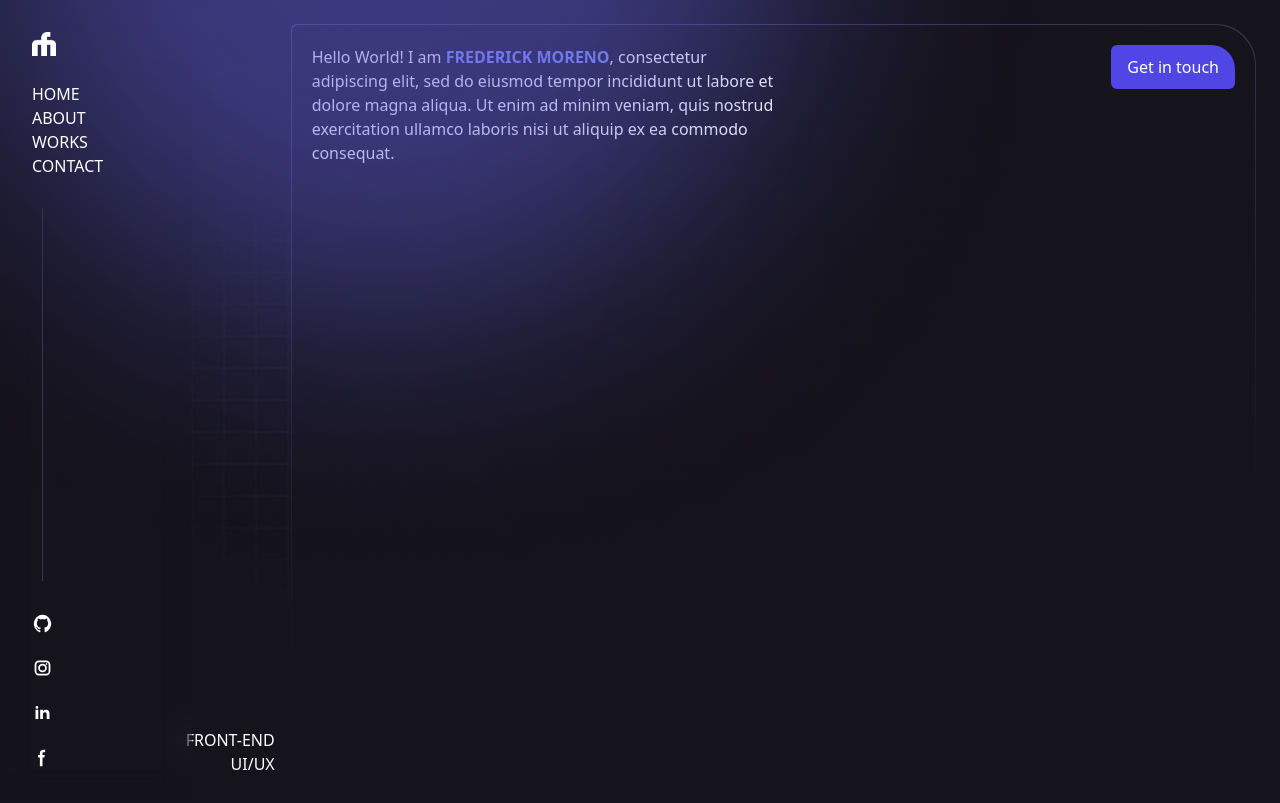
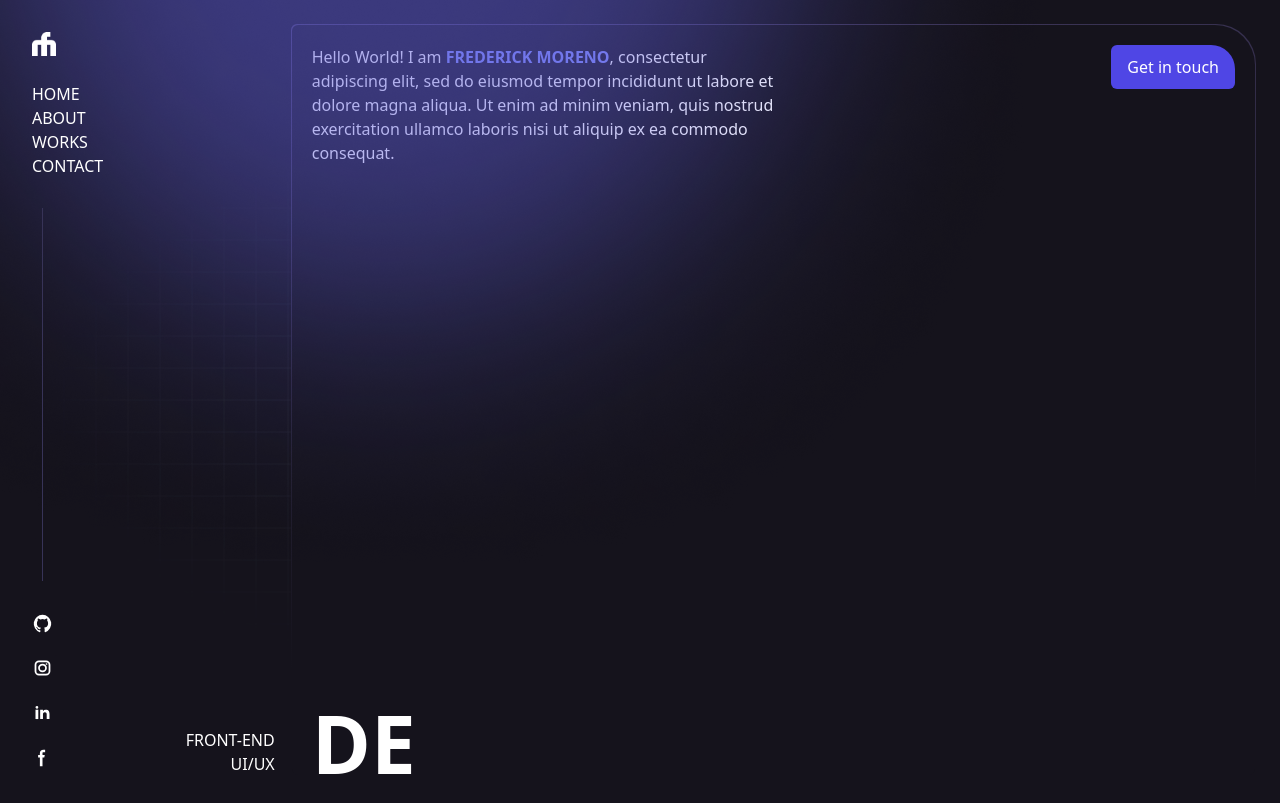
Before and after one commit to fwedwicc/FM-Portfolio, a React (Vite) app in the folder fm-portfolio/: page / in a window 1280 px wide. Built offline with nearby package versions, Linux system fonts and the light colour scheme.

Commit message:
Added initial heading style in hero section

```diff
--- a/fm-portfolio/src/assets/index.js
+++ b/fm-portfolio/src/assets/index.js
@@ -4,6 +4,7 @@ import facebook from './facebook.svg'
 import linkedin from './linkedin.svg'
 import glow01 from './glow01.png'
 import grid from './grid.png'
+import FMlogo from './FM-logo.png'
 
 export {
   github,
@@ -12,4 +13,5 @@ export {
   linkedin,
   glow01,
   grid,
+  FMlogo,
 }
--- a/fm-portfolio/src/components/Hero.jsx
+++ b/fm-portfolio/src/components/Hero.jsx
@@ -13,17 +13,26 @@ const Hero = () => {
         </div>
         {/* Right Container */}
         <div className='rounded-md rounded-tr-[2.5rem] h-full p-[1px] bg-border-gradient'>
-          <div className='rounded-md rounded-tr-[2.5rem] h-full p-5 bg-[#15131C]'>
+          <div className='rounded-md rounded-tr-[2.5rem] h-full p-5 bg-[#15131C] flex flex-col justify-between'>
             {/* Top side */}
             <div className='grid lg:grid-cols-2 grid-cols-1 lg:space-y-0 space-y-4'>
               <div>
                 <p className='text-white'>Hello World! I am <span className='font-semibold text-indigo-400'>FREDERICK MORENO</span>, consectetur adipiscing elit, sed do eiusmod tempor incididunt ut labore et dolore magna aliqua. Ut enim ad minim veniam, quis nostrud exercitation ullamco laboris nisi ut aliquip ex ea commodo consequat.</p>
               </div>
               <div className='flex lg:justify-end lg:items-start'>
-                <Button text={'Get in touch'} styles={'sm:rounded-tr-[1.5rem]'}></Button>
+                <Button text={'Get in touch'} styles={'lg:rounded-tr-[1.5rem] sm:rounded-md md:rounded-md z-10'}></Button>
               </div>
             </div>
             {/* Bottom Side */}
+            <div className='flex items-start '>
+              <h1 className=''>
+                <span>DE</span>
+                <div class="message">
+                  <div class="word1">veloper</div>
+                  <div class="word2">signer</div>
+                </div>
+              </h1>
+            </div>
           </div>
         </div>
       </div>
--- a/fm-portfolio/src/components/Sidebar.jsx
+++ b/fm-portfolio/src/components/Sidebar.jsx
@@ -1,17 +1,16 @@
 import React, { useState } from 'react';
-import logo from '../assets/FM-logo.png';
+import { FMlogo } from '../assets';
 import { Socials, navLinks } from '../constants';
 
 const Sidebar = () => {
   const [isOpen, setIsOpen] = useState(false);
-
   const toggleSidebar = () => setIsOpen(!isOpen);
 
   return (
     <>
       <ToggleButton onClick={toggleSidebar} />
       <aside
-        className={`fixed lg:flex w-[12rem] h-screen flex-col py-8 px-8 backdrop-blur-lg lg:bg-transparent justify-between z-10 transform transition-all duration-500 ease-in-out ${isOpen ? 'translate-x-0 visible flex' : '-translate-x-full invisible flex'
+        className={`fixed lg:flex w-[12rem] h-screen flex-col py-8 px-8 lg:backdrop-blur-none backdrop-blur-lg justify-between z-20 transform transition-all duration-500 ease-in-out ${isOpen ? 'translate-x-0 visible flex' : '-translate-x-full invisible flex'
           } lg:translate-x-0 lg:visible flex`}
       >
         <div className="flex flex-col space-y-7 flex-grow">
@@ -38,7 +37,7 @@ const ToggleButton = ({ onClick }) => (
 
 const HeaderLogo = ({ onClick }) => (
   <div className="flex justify-between items-center">
-    <img src={logo} alt="FM-logo" className="lg:w-[1.5rem] lg:h-[1.5rem] w-[1rem] h-[1rem]" />
+    <img src={FMlogo} alt="FM-logo" className="lg:w-[1.5rem] lg:h-[1.5rem] w-[1rem] h-[1rem]" />
     <button
       className="lg:hidden text-white hover:text-indigo-500 transition duration-300 ease-in-out"
       onClick={onClick}
--- a/fm-portfolio/src/index.css
+++ b/fm-portfolio/src/index.css
@@ -1,6 +1,7 @@
 @tailwind base;
 @tailwind components;
 @tailwind utilities;
+
 
 @layer base {
   html {
@@ -19,7 +20,7 @@
     }
   }
   .nav-link:before {
-    @apply bg-white inline-block h-px w-0;
+    @apply bg-[white] inline-block h-[1px] w-0;
     content: "";
     transition: all .60s cubic-bezier(.25,.8,.25,1);
   }
@@ -37,3 +38,86 @@
     }
     */
 }
+
+
+
+
+h1 {
+  @apply lg:w-[550px] w-[300px] text-white font-black text-[3rem] lg:text-[5rem] mb-[-3rem];
+  text-transform: uppercase;
+  white-space: nowrap;
+  overflow: hidden;
+  position: relative;
+}
+
+.message {
+  @apply bg-base;
+  color: #fff;
+  display: block;
+  font-weight: 900;
+  overflow: hidden;
+  position: absolute;
+  left: 104px;
+  top: 20px;
+  animation: openclose 5s ease-in-out infinite;
+}
+
+
+@keyframes openclose {
+  0% {
+    top: -1px;
+    width: 0;
+  }
+  10% {
+    width: 0;
+  }
+  20% {
+    top: -1px;
+    width: 200px;
+    text-indent: 5px;
+  }
+  30% {
+    top: -1px;
+    width: 400px;
+    text-indent: 5px;
+  }
+  40% {
+    top: -1px;
+    width: 400px;
+    text-indent: 5px;
+  }
+  50% {
+    top: -1px;
+    width: 0;
+    text-indent: 5px;
+  }
+  60% {
+    top: -1px;
+    width: 0;
+  }
+  70% {
+    top: -7.5rem;
+    width: 320px;
+    text-indent: 5px;
+  }
+  80% {
+    top: -7.5rem;
+    width: 320px;
+    text-indent: 5px;
+  }
+  90% {
+    top: -7.5rem;
+    width: 320px;
+    text-indent: 5px;
+  }
+  100% {
+    top: -7.5rem;
+    width: 320px;
+    text-indent: 5px;
+  }
+  100% {
+    top: 0;
+    width: 0;
+    text-indent: 0;
+  }
+}
```
